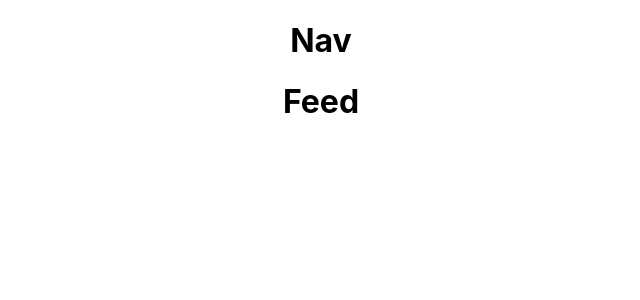
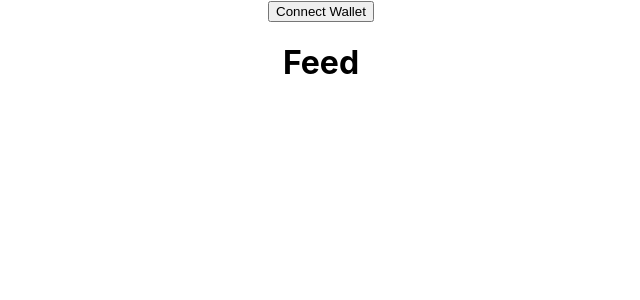
Before and after one commit to jerrymusaga/reactos, a React (Create React App) app: page / in a window 1280 px wide. Shown: the top 300 px of the page, without its empty margins (319-959 px from the left). Built offline with nearby package versions, Linux system fonts and the light colour scheme.

Commit message:
connect eth wallet function

```diff
--- a/src/components/navigation/Navigation.js
+++ b/src/components/navigation/Navigation.js
@@ -1,8 +1,25 @@
 import React from "react";
 
-const Navigation = () => {
+const Navigation = ({accounts, setAccounts}) => {
+    const isConnected = Boolean(accounts[0]);
+
+    async function connectAccount () {
+        if(window.ethereum){
+            const accounts = await window.ethereum.request({
+                method: "eth_requestAccounts",
+            })
+            setAccounts(accounts);
+        }
+    }
     return (
-        <h1>Nav</h1>
+        <nav>
+            {isConnected ? (
+                <p>Connected</p>
+            ) : (
+                <button onClick={connectAccount} >Connect Wallet</button>
+            )}
+        </nav>
+
     )
 }
 
--- a/src/pages/feed/Feed.js
+++ b/src/pages/feed/Feed.js
@@ -1,6 +1,6 @@
 import React from 'react';
 
-const Feed = () => {
+const Feed = ({accounts, setAccounts}) => {
     return (
         <h1>Feed</h1>
     )
```
